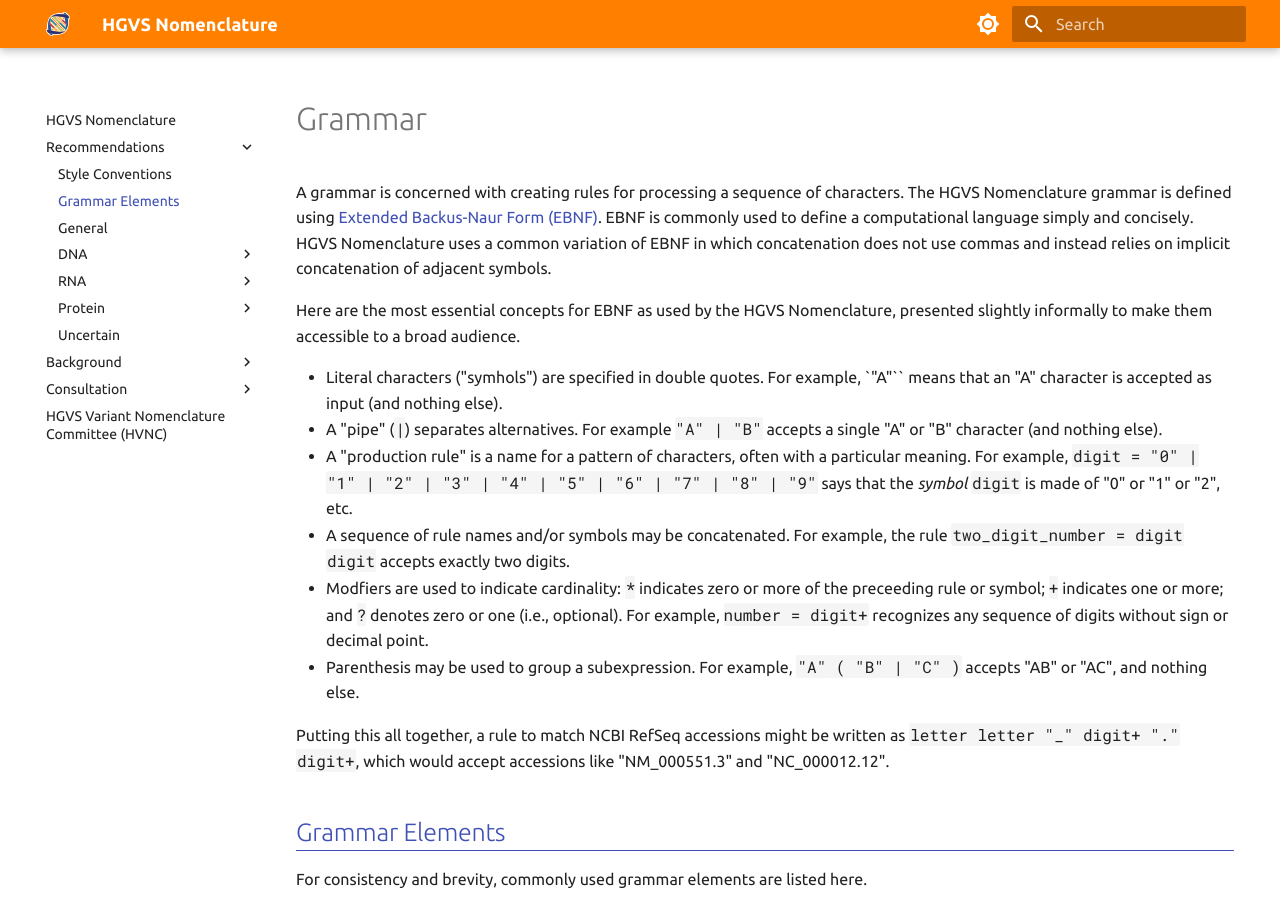
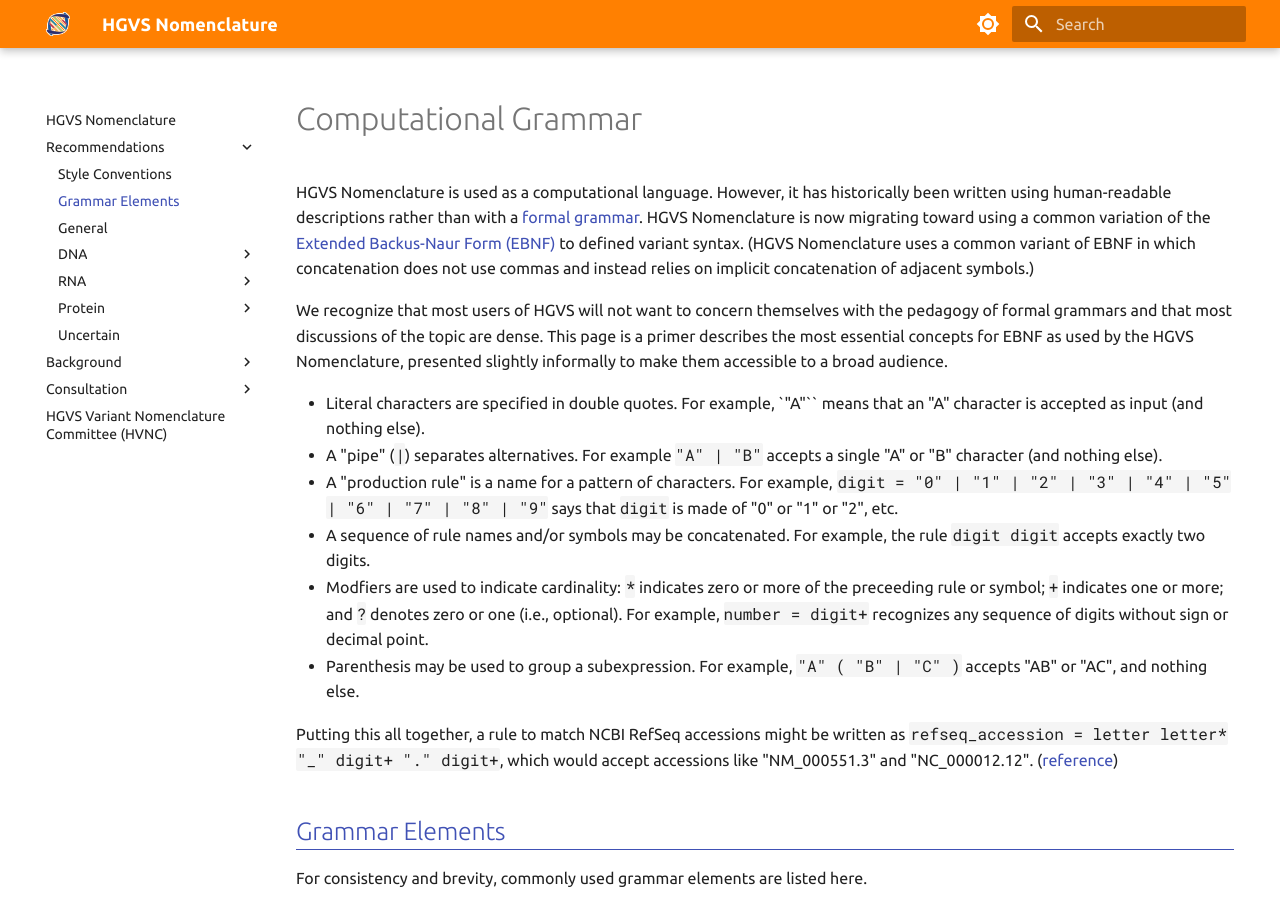
Before and after one commit to HGVSnomenclature/hgvs-nomenclature, an MkDocs documentation site: the page built from docs/recommendations/grammar.md, in a window 1280 px wide and 900 px high. Built offline with MkDocs 1.6.1 and Material for MkDocs 9.7.7, drawn with Linux system fonts in a browser that asks for light colours; some of the changed text lies outside the part shown.

Commit message:
updated grammar and syntax

```diff
--- a/docs/recommendations/grammar.md
+++ b/docs/recommendations/grammar.md
@@ -1,17 +1,17 @@
-# Grammar
+# Computational Grammar
 
-A grammar is concerned with creating rules for processing a sequence of characters. The HGVS Nomenclature grammar is defined using [Extended Backus-Naur Form (EBNF)](https://en.wikipedia.org/wiki/Extended_Backus%E2%80%93Naur_form). EBNF is commonly used to define a computational language simply and concisely. HGVS Nomenclature uses a common variation of EBNF in which concatenation does not use commas and instead relies on implicit concatenation of adjacent symbols.
+HGVS Nomenclature is used as a computational language. However, it has historically been written using human-readable descriptions rather than with a [formal grammar](https://en.wikipedia.org/wiki/Formal_grammar). HGVS Nomenclature is now migrating toward using a common variation of the [Extended Backus-Naur Form (EBNF)](https://en.wikipedia.org/wiki/Extended_Backus%E2%80%93Naur_form) to defined variant syntax. (HGVS Nomenclature uses a common variant of EBNF in which concatenation does not use commas and instead relies on implicit concatenation of adjacent symbols.)
 
-Here are the most essential concepts for EBNF as used by the HGVS Nomenclature, presented slightly informally to make them accessible to a broad audience.
+We recognize that most users of HGVS will not want to concern themselves with the pedagogy of formal grammars and that most discussions of the topic are dense. This page is a primer describes the most essential concepts for EBNF as used by the HGVS Nomenclature, presented slightly informally to make them accessible to a broad audience.
 
-- Literal characters ("symhols") are specified in double quotes. For example, `"A"`` means that an "A" character is accepted as input (and nothing else).
+- Literal characters are specified in double quotes. For example, `"A"`` means that an "A" character is accepted as input (and nothing else).
 - A "pipe" (`|`) separates alternatives. For example `"A" | "B"` accepts a single "A" or "B" character (and nothing else).
-- A "production rule" is a name for a pattern of characters, often with a particular meaning. For example, `digit = "0" | "1" | "2" | "3" | "4" | "5" | "6" | "7" | "8" | "9"` says that the _symbol_ `digit` is made of "0" or "1" or "2", etc.
-- A sequence of rule names and/or symbols may be concatenated. For example, the rule `two_digit_number = digit digit` accepts exactly two digits.
+- A "production rule" is a name for a pattern of characters. For example, `digit = "0" | "1" | "2" | "3" | "4" | "5" | "6" | "7" | "8" | "9"` says that `digit` is made of "0" or "1" or "2", etc.
+- A sequence of rule names and/or symbols may be concatenated. For example, the rule `digit digit` accepts exactly two digits.
 - Modfiers are used to indicate cardinality: `*` indicates zero or more of the preceeding rule or symbol; `+` indicates one or more; and `?` denotes zero or one (i.e., optional). For example, `number = digit+` recognizes any sequence of digits without sign or decimal point.
 - Parenthesis may be used to group a subexpression. For example, `"A" ( "B" | "C" )` accepts "AB" or "AC", and nothing else.
 
-Putting this all together, a rule to match NCBI RefSeq accessions might be written as `letter letter "_" digit+ "." digit+`, which would accept accessions like "NM_000551.3" and "NC_000012.12".
+Putting this all together, a rule to match NCBI RefSeq accessions might be written as `refseq_accession = letter letter* "_" digit+ "." digit+`, which would accept accessions like "NM_000551.3" and "NC_000012.12". ([reference](https://support.nlm.nih.gov/knowledgebase/article/KA-03437/))
 
 ## Grammar Elements
 
@@ -41,4 +41,5 @@ For consistency and brevity, commonly used grammar elements are listed here.
 - `position_point` = the zero-width insertion point in a sequence, specified as two adjacent sequence positions in a `position_range`
 - `position_range` = two positions, separated by underscore (`"_"`)
 - `position` = any position
+- `c_position` = a simple integer position (e.g., `22`) or an intronic position defined relative to a integer position (e.g., `22-3`)
 - `sequence_identifer` = a valid sequence identifier (a.k.a. accession); see [reference sequences](../background/refseq.md) `alternate_nucleotide` = single nucleotide of the variant sequence at this position `reference_nucleotide` = single nucleotide of the reference sequence at this position
```
Also changed, not shown: docs/syntax.yaml (+3 -5 lines).
